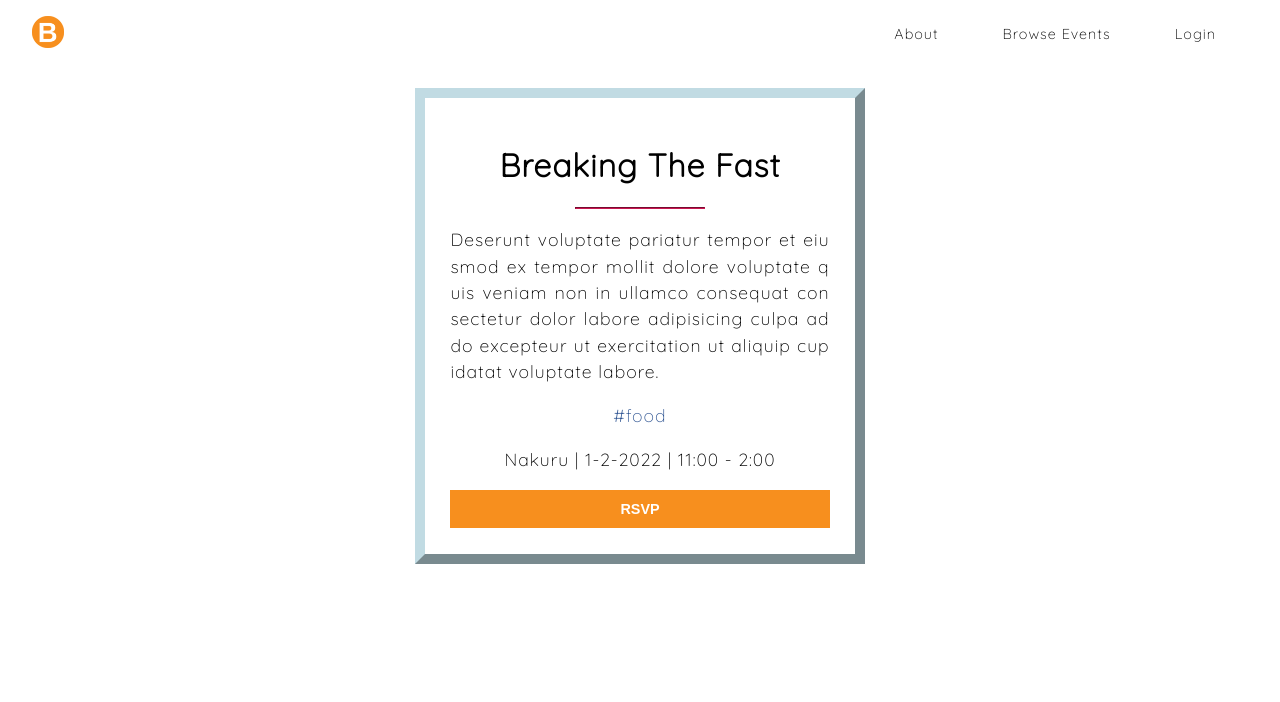
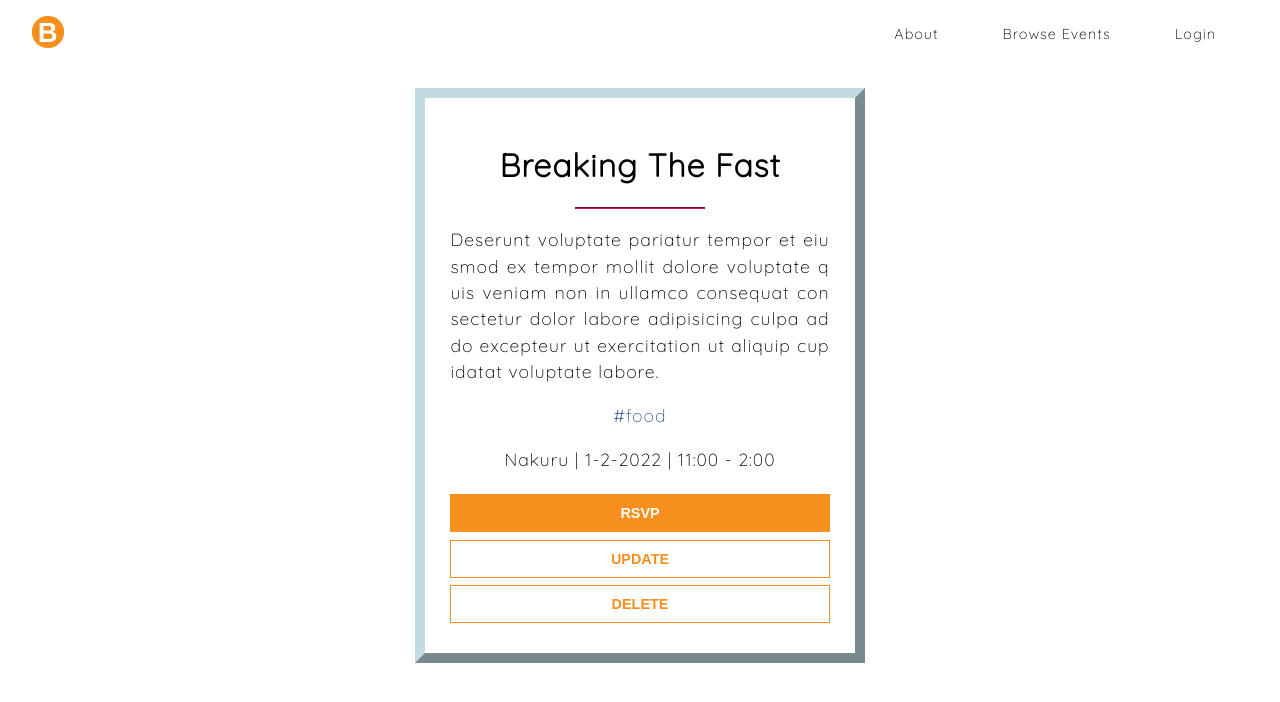
Before and after one commit to dngst/brightevents, a React (Create React App) app: page /event in a window 1280 px wide. Shown: the top 702 px of the page. Built offline with nearby package versions, Linux system fonts and the light colour scheme.

Commit message:
Add update & delete buttons

```diff
--- a/src/components/container/EventContainer.js
+++ b/src/components/container/EventContainer.js
@@ -11,6 +11,11 @@ const EventContainer = styled(Container)`
   .card-footer{
     text-align: center;
   }
+  .event-btns {
+    button {
+      margin: 1% auto;
+    }
+  }
   @media (max-width: 480px) {
     padding: 4.5%;
   }
--- a/src/pages/Event.js
+++ b/src/pages/Event.js
@@ -24,7 +24,11 @@ const Event = () => {
             <Paragraph capitalize className="card-footer">
                 nakuru | 1-2-2022 | 11:00 - 2:00
             </Paragraph>
-            <Button primary>rsvp</Button>
+            <div className="event-btns">
+                <Button primary>rsvp</Button>
+                <Button>update</Button>
+                <Button>delete</Button>
+            </div>
         </EventContainer>
     );
 }
```
